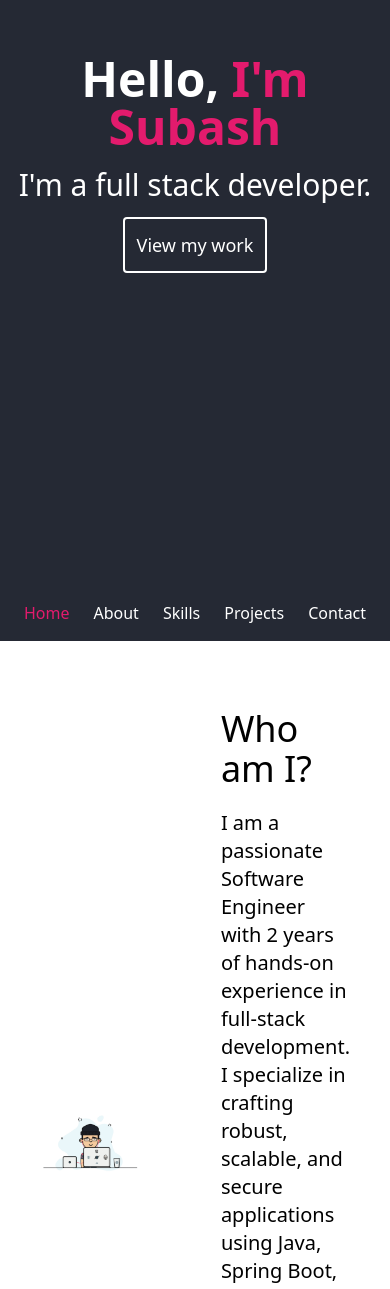
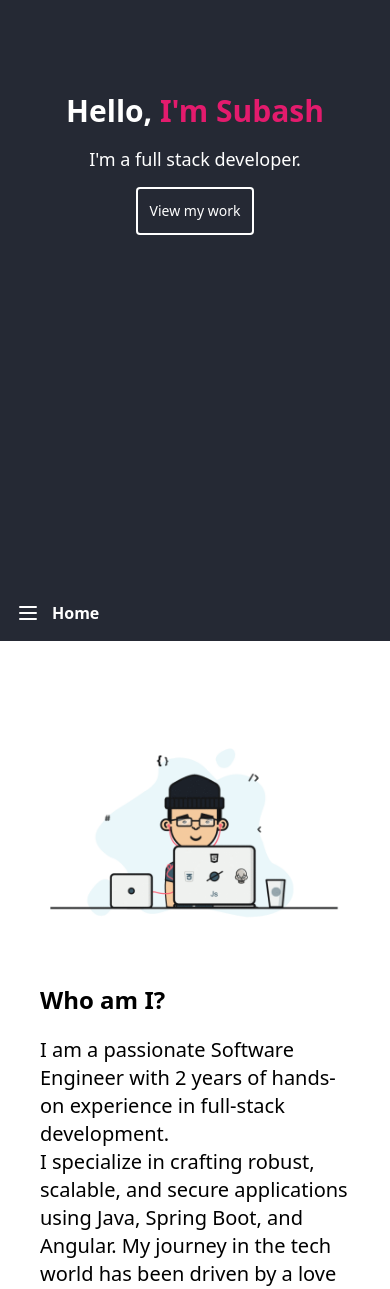
Before and after one commit to subashk11/portfolio, an Angular app: page / in a window 390 px wide. Shown: the part 259-1548 px from the top of the page. Built offline with nearby package versions, Linux system fonts and the light colour scheme.

Commit message:
Made welcome, header and about page as responsive

```diff
--- a/src/app/app.component.css
+++ b/src/app/app.component.css
@@ -0,0 +1,12 @@
+@keyframes slideIn {
+    from {
+      transform: translateX(-100%);
+    }
+    to {
+      transform: translateX(0);
+    }
+  }
+
+  .slide-in {
+    animation: slideIn 0.3s ease-out forwards;
+  }
--- a/src/app/container/about-page/about-page.component.html
+++ b/src/app/container/about-page/about-page.component.html
@@ -1,18 +1,21 @@
-<div class="justify-between flex items-center py-12">
+<div class="flex flex-col sm:justify-center md:justify-between lg:justify-between items-center md:flex-row lg:flex-row py-12">
+    <!-- Profile Image -->
     <div class="m-4 p-6">
-        <!-- IMAGE CONTENT  -->
-         <img class="w-full h-full" src="./assets/images/profile_animation.gif" alt="profile-pic">
+        <img class="w-full h-full" src="./assets/images/profile_animation.gif" alt="profile-pic">
     </div>
+
+    <!-- Text Content -->
     <div class="w-full px-10">
-        <h3 class="text-4xl space-y-3 my-5">Who am I?</h3>
-        <p class="space-y-3 text-xl">
+        <h3 class="text-2xl md:text-4xl lg:text-4xl space-y-3 my-5 font-bold">Who am I?</h3>
+        <p class="space-y-3 text-xl md:text-2xl lg:text-2xl">
             I am a passionate Software Engineer with 2 years of hands-on experience in full-stack development.
         </p>
-        <p class="space-y-3 text-xl">
+        <p class="space-y-3 text-xl md:text-2xl lg:text-2xl">
             I specialize in crafting robust, scalable, and secure applications using Java, Spring Boot, and Angular.
             My journey in the tech world has been driven by a love for problem-solving and a relentless pursuit of excellence.
         </p>
     </div>
 </div>
 
+
 <!-- From designing intuitive front-end interfaces to building powerful back-end systems,  I thrive on turning complex challenges into elegant solutions. Explore my projects, skills, and let's connect to create something amazing together! -->
--- a/src/app/container/header/header.component.html
+++ b/src/app/container/header/header.component.html
@@ -1,7 +1,38 @@
-<div class="justify-center flex p-4 px-8 bg-[#252934] text-white items-center space-x-6">
-    <button class="hover:text-[#E31B6D]" [ngClass]="containerService.currentPage == 0 ? 'text-[#E31B6D]':'text-white'" (click)="openHome()">Home</button>
-    <button class="hover:text-[#E31B6D]" (click)="openAbout()" [ngClass]="containerService.currentPage == 1 ? 'text-[#E31B6D]':'text-white'">About</button>
-    <button class="hover:text-[#E31B6D]" (click)="openSkills()" [ngClass]="containerService.currentPage == 2 ? 'text-[#E31B6D]':'text-white'">Skills</button>
-    <button class="hover:text-[#E31B6D]" (click)="openProjects()" [ngClass]="containerService.currentPage == 3 ? 'text-[#E31B6D]':'text-white'">Projects</button>
-    <button class="hover:text-[#E31B6D]" (click)="openContactInfo()" [ngClass]="containerService.currentPage == 4 ? 'text-[#E31B6D]':'text-white'">Contact</button>
+<div class="md:justify-center sm:justify-start flex flex-wrap p-4 bg-[#252934] text-white items-center left-0">
+    <!-- Menu for desktop view -->
+    <div class="hidden md:flex gap-x-6">
+        <button class="hover:text-[#E31B6D]" [ngClass]="containerService.currentPage == 0 ? 'text-[#E31B6D]':'text-white'" (click)="openHome()">Home</button>
+        <button class="hover:text-[#E31B6D]" (click)="openAbout()" [ngClass]="containerService.currentPage == 1 ? 'text-[#E31B6D]':'text-white'">About</button>
+        <button class="hover:text-[#E31B6D]" (click)="openSkills()" [ngClass]="containerService.currentPage == 2 ? 'text-[#E31B6D]':'text-white'">Skills</button>
+        <button class="hover:text-[#E31B6D]" (click)="openProjects()" [ngClass]="containerService.currentPage == 3 ? 'text-[#E31B6D]':'text-white'">Projects</button>
+        <button class="hover:text-[#E31B6D]" (click)="openContactInfo()" [ngClass]="containerService.currentPage == 4 ? 'text-[#E31B6D]':'text-white'">Contact</button>
+    </div>
+
+    <!-- Mobile menu button (hamburger icon) -->
+    <div class="justify-start flex items-start md:hidden sm:hidden gap-x-3">
+        <button (click)="toggleMobileMenu()">
+            <svg xmlns="http://www.w3.org/2000/svg" class="h-6 w-6 text-white" fill="none" viewBox="0 0 24 24" stroke="currentColor" stroke-width="2">
+                <path stroke-linecap="round" stroke-linejoin="round" d="M4 6h16M4 12h16M4 18h16" />
+            </svg>
+        </button>
+        <h3 class="md:text-xl text-white font-bold">Home</h3>
+    </div>
+
+    <!-- Mobile menu -->
+    <div *ngIf="isMobileMenuOpen" class="fixed top-0 left-0 w-64 h-full flex flex-col bg-[#252934] text-white p-6 space-y-4 md:hidden z-50 text-left transform transition-transform duration-300 ease-in-out">
+        <!-- Close button -->
+        <div class="flex justify-end">
+            <button (click)="toggleMobileMenu()">
+                <svg xmlns="http://www.w3.org/2000/svg" class="h-6 w-6 text-white" fill="none" viewBox="0 0 24 24" stroke="currentColor" stroke-width="2">
+                    <path stroke-linecap="round" stroke-linejoin="round" d="M6 18L18 6M6 6l12 12" />
+                </svg>
+            </button>
+        </div>
+
+        <button class="hover:text-[#E31B6D] w-full" [ngClass]="containerService.currentPage == 0 ? 'text-[#E31B6D]':'text-white'" (click)="openHome()">Home</button>
+        <button class="hover:text-[#E31B6D] w-full" (click)="openAbout()" [ngClass]="containerService.currentPage == 1 ? 'text-[#E31B6D]':'text-white'">About</button>
+        <button class="hover:text-[#E31B6D] w-full" (click)="openSkills()" [ngClass]="containerService.currentPage == 2 ? 'text-[#E31B6D]':'text-white'">Skills</button>
+        <button class="hover:text-[#E31B6D] w-full" (click)="openProjects()" [ngClass]="containerService.currentPage == 3 ? 'text-[#E31B6D]':'text-white'">Projects</button>
+        <button class="hover:text-[#E31B6D] w-full" (click)="openContactInfo()" [ngClass]="containerService.currentPage == 4 ? 'text-[#E31B6D]':'text-white'">Contact</button>
+    </div>
 </div>
--- a/src/app/container/header/header.component.ts
+++ b/src/app/container/header/header.component.ts
@@ -7,32 +7,43 @@ import { ContainerService } from '../container.service';
   styleUrls: ['./header.component.css']
 })
 export class HeaderComponent {
+  isMobileMenuOpen: boolean;
   constructor(public containerService:ContainerService){}
 
   //ENABLE HOME PAGE LAYOUT
   openHome(){
     this.containerService.updateRefOfStage.next('welcome');
     this.containerService.currentPage = 0;
+    this.toggleMobileMenu()
   }
 
   //OPEN ABOUT PAGE
   openAbout(){
     this.containerService.updateRefOfStage.next('about');
     this.containerService.currentPage = 1;
+    this.toggleMobileMenu()
   }
 
   openSkills(){
     this.containerService.currentPage = 2;
     this.containerService.updateRefOfStage.next('skills');
+    this.toggleMobileMenu()
   }
 
   openProjects(){
     this.containerService.currentPage = 3;
     this.containerService.updateRefOfStage.next('projects');
+    this.toggleMobileMenu()
+
   }
 
   openContactInfo(){
     this.containerService.currentPage = 4;
     this.containerService.updateRefOfStage.next('contactInfo')
+    this.toggleMobileMenu()
+  }
+
+  toggleMobileMenu(){
+    this.isMobileMenuOpen = !this.isMobileMenuOpen
   }
 }
--- a/src/app/container/welcome-page/welcome-page.component.html
+++ b/src/app/container/welcome-page/welcome-page.component.html
@@ -1,12 +1,21 @@
-<div class="bg-[#252934] text-white h-screen items-center flex justify-center">
+<div class="bg-[#252934] text-white h-screen flex items-center justify-center">
     <div class="text-center space-y-4">
-        <h2 class="font-bold text-5xl">
+      <!-- Heading -->
+      <h2 class="font-bold text-3xl sm:text-4xl md:text-5xl lg:text-6xl">
         Hello,
         <span class="text-[#E31B6D]">I'm Subash</span>
       </h2>
-        <p class="font-thin text-3xl">
+
+      <!-- Subheading -->
+      <p class="font-thin text-lg sm:text-xl md:text-2xl lg:text-3xl">
         I'm a full stack developer.
       </p>
-        <button class="text-white rounded-sm p-3 max-w-lg ring-white ring-2 text-lg" (click)="renderHeader($event)">View my work</button>
+
+      <!-- Button -->
+      <button
+        class="text-white rounded-sm p-3 sm:p-3  max-w-lg ring-white ring-2 text-sm sm:text-md md:text-lg lg:text-xl"
+        (click)="renderHeader($event)">
+        View my work
+      </button>
     </div>
   </div>
```
Lines whose indentation alone changed are shown as unchanged.
